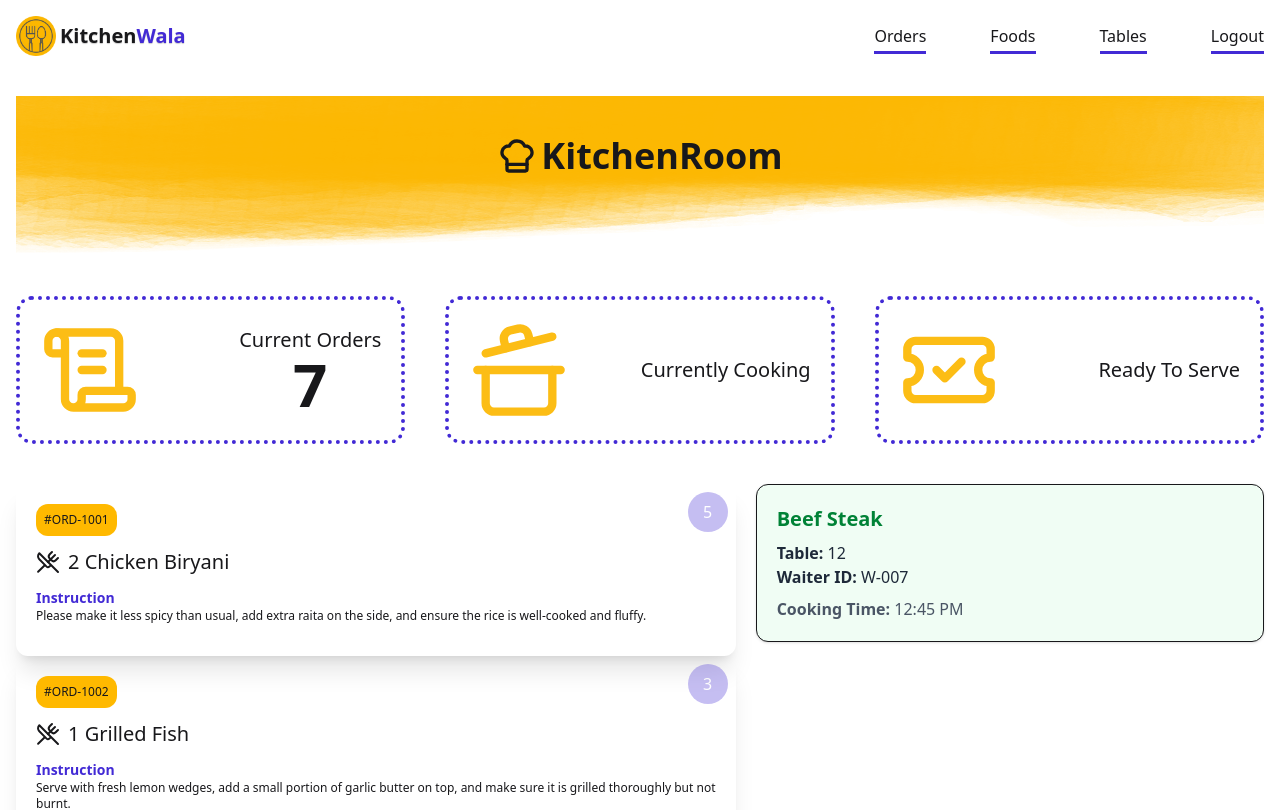
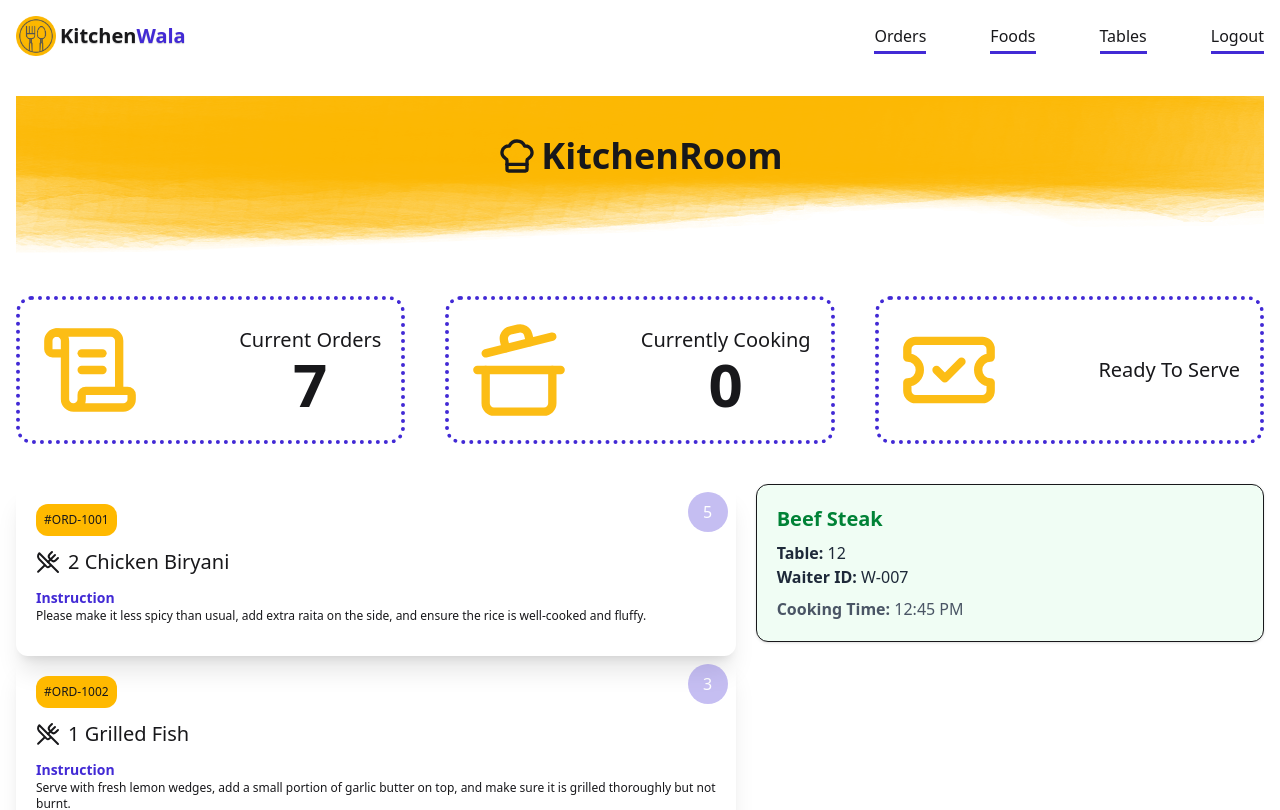
Before and after one commit to siddikur-dev/KitechenWala, a React (Vite) app: page / in a window 1280 px wide. Shown: the top 810 px of the page. Built offline with nearby package versions, Linux system fonts and the light colour scheme.

Commit message:
card clicked to add right site cokking bar and  cooking 3 card

```diff
--- a/src/Component/CurrentOrdersCard .jsx
+++ b/src/Component/CurrentOrdersCard .jsx
@@ -1,7 +1,7 @@
 import React, { use } from "react";
 import { ChefHat, CookingPot, ScrollText, TicketCheck } from "lucide-react";
 
-const CurrentOrdersCard = ({ OrderJson }) => {
+const CurrentOrdersCard = ({ OrderJson, cardOrder }) => {
   const orders = use(OrderJson);
 
   return (
@@ -20,7 +20,7 @@ const CurrentOrdersCard = ({ OrderJson }) => {
           <CookingPot className="animate-pulse" color="#fcb700" size={100} />
           <div className="text-xl text-center">
             Currently Cooking
-            <h2 className="text-6xl font-bold">{}</h2>
+            <h2 className="text-6xl font-bold">{cardOrder.length}</h2>
           </div>
         </div>
       </div>
--- a/src/Component/Root/Root.jsx
+++ b/src/Component/Root/Root.jsx
@@ -17,9 +17,16 @@ const Root = () => {
       <Navbar></Navbar>
       <TitleSection>{"KitchenRoom"}</TitleSection>
       <div className="grid grid-cols-1 lg:grid-cols-3 gap-10">
-        <CurrentOrdersCard OrderJson={OrderJson}></CurrentOrdersCard>
+        <CurrentOrdersCard
+         OrderJson={OrderJson}
+         cardOrder={cardOrder}
+         ></CurrentOrdersCard>
       </div>
-      <OrderCard cardOrder={cardOrder} handleOrder={handleOrder} OrderJson={OrderJson}></OrderCard>
+      <OrderCard
+        cardOrder={cardOrder}
+        handleOrder={handleOrder}
+        OrderJson={OrderJson}
+      ></OrderCard>
     </div>
   );
 };
```
